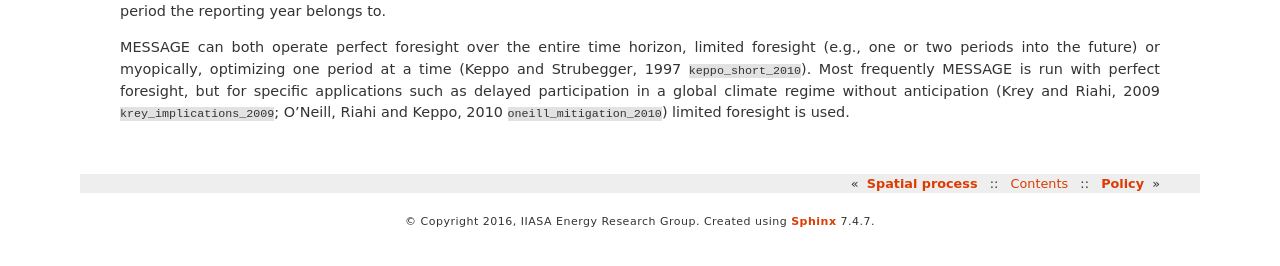
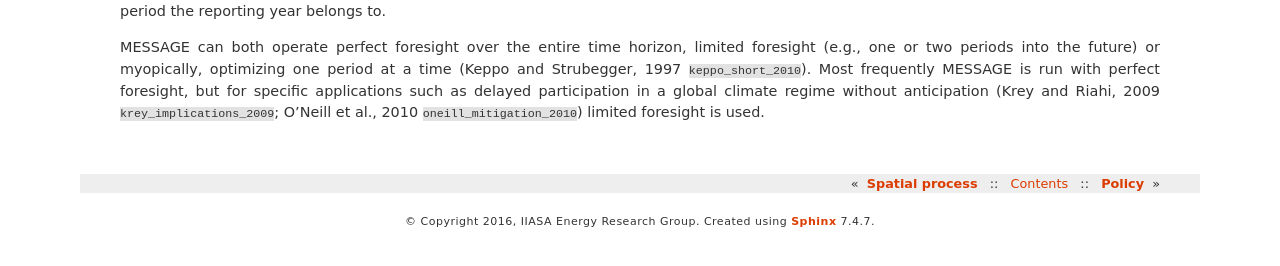
Before and after one commit to iiasa/message_doc, a Sphinx documentation site: the page built from source/message_globiom/overview/temporal.rst, in a window 1280 px wide. Shown: the part 307-573 px from the top of the page. Built offline with Sphinx 7.4.7, drawn with Linux system fonts in a browser that asks for light colours; cross-references to code outside the pages are shown as plain code.

Commit message:
Update temporal.rst

```diff
--- a/source/message_globiom/overview/temporal.rst
+++ b/source/message_globiom/overview/temporal.rst
@@ -2,4 +2,4 @@
 =================
 MESSAGE models the time horizon 1990 to 2110 in 5- and 10 year time steps where the first 5 periods (1990, 1995, 2000, 2005, 2010) are 5-year periods and the remaining 10 periods are 10-year periods (2020, 2030, 2040, 2050, 2060, 2070, 2080, 2090, 2100, 2110). The first four periods up to 2005 are fully calibrated, i.e. the model has no flexibility to change in these five periods. The 2010 period is partly calibrated so far, some recent trends are included in this time period, but some flexibility remains. In scenario applications the 2010 period is typically fixed to its baseline development so that future climate and energy policy cannot induce changes in the past. The reporting years are the final years of periods which implies that investments that lead to the capacities in the reporting year are the average annual investments over the entire period the reporting year belongs to.
 
-MESSAGE can both operate perfect foresight over the entire time horizon, limited foresight (e.g., one or two periods into the future) or myopically, optimizing one period at a time (Keppo and Strubegger, 1997 :cite:`keppo_short_2010`). Most frequently MESSAGE is run with perfect foresight, but for specific applications such as delayed participation in a global climate regime without anticipation (Krey and Riahi, 2009 :cite:`krey_implications_2009`; O'Neill, Riahi and Keppo, 2010 :cite:`oneill_mitigation_2010`) limited foresight is used.
+MESSAGE can both operate perfect foresight over the entire time horizon, limited foresight (e.g., one or two periods into the future) or myopically, optimizing one period at a time (Keppo and Strubegger, 1997 :cite:`keppo_short_2010`). Most frequently MESSAGE is run with perfect foresight, but for specific applications such as delayed participation in a global climate regime without anticipation (Krey and Riahi, 2009 :cite:`krey_implications_2009`; O'Neill et al., 2010 :cite:`oneill_mitigation_2010`) limited foresight is used.
```
